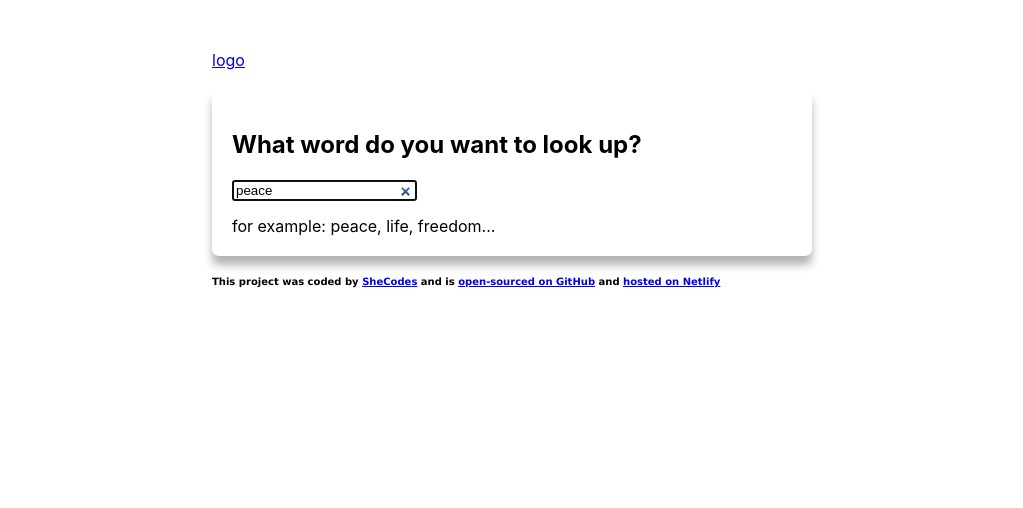
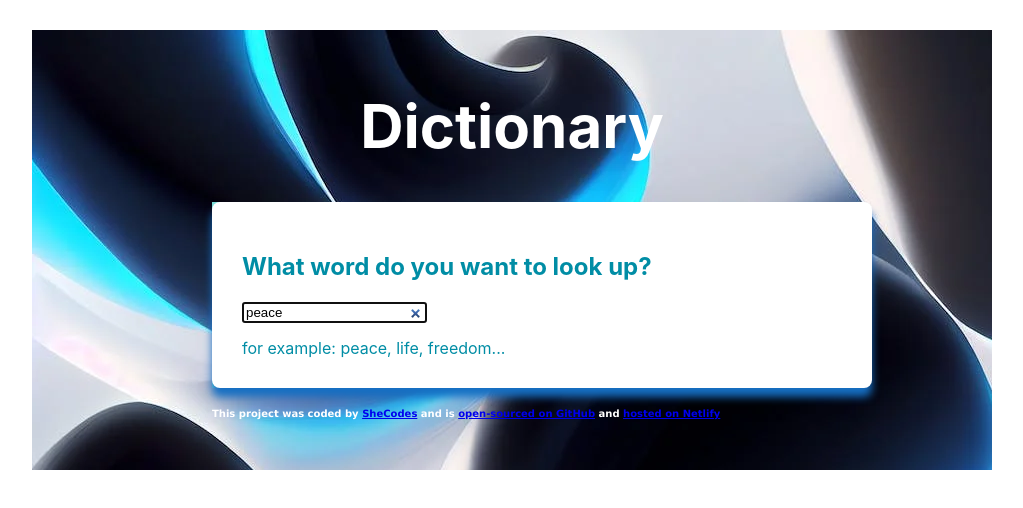
Before and after one commit to Oksihup/dictionary-project, a React (Create React App) app: page / in a window 1280 px wide. Shown: the top 508 px of the page, without its empty margins (128-1151 px from the left). Built offline with nearby package versions, Linux system fonts and the light colour scheme; no server answers.

Commit message:
Added some css details

```diff
--- a/src/App.css
+++ b/src/App.css
@@ -3,19 +3,26 @@
   min-height: 400px;
   padding: 20px;
   margin: 30px auto;
-  color: black;
+  color: #008da5;
   border-radius: 4px;
   min-width: 300px;
+}
+.App-header {
+  text-align: center;
+  color: white;
+  font-size: 30px;
 }
 
 .App {
   max-width: 960px;
   margin: 0 auto;
+  background-color: #aff4ef;
+  background-image: url(pexels-photo.jpg);
 }
 
 .footer {
   margin: 0 auto;
-  color: black;
+  color: white;
   font-size: 10px;
   font-weight: bold;
   font-family: Verdana, Geneva, Tahoma, sans-serif;
--- a/src/App.js
+++ b/src/App.js
@@ -6,9 +6,7 @@ function App() {
     <div className="App">
       <div className="container">
         <header className="App-header">
-          <a href="https://www.shecodes.io/" target="_blank" rel="noreferrer">
-            logo
-          </a>
+          <h1>Dictionary</h1>
         </header>
         <Dictionary defaultKeyword="peace" />
         <footer className="footer">
--- a/src/Dictionary.css
+++ b/src/Dictionary.css
@@ -1,14 +1,16 @@
 .Dictionary {
   max-width: 960px;
   margin: 0 auto;
+  background-color: #7fded8;
 }
 
 .Dictionary section {
   background-color: #fff;
-  border-radius: 7px;
-  box-shadow: 0 9px 9px rgb(0 0 0 / 30%);
+  border-radius: 8px;
+  box-shadow: 0 9px 9px #166fc3;
   margin: 20px 0;
-  padding: 20px;
+  padding: 30px;
+  width: 600px;
 }
 
 .Dictionary label {
@@ -23,7 +25,7 @@
 .Dictionary .search-input {
   display: block;
   height: 64px;
-  color: #666666;
+  color: #008da5;
   font-size: 18px;
   line-height: 21px;
   padding: 22px;
--- a/src/Phonetics.css
+++ b/src/Phonetics.css
@@ -4,8 +4,8 @@
 
 .Phonetics a {
   text-decoration: none;
-  border: 1px solid #2277aa;
-  color: #2277aa;
+  border: 1px solid #008da5;
+  color: #008da5;
   border-radius: 20px;
   font-size: 12px;
   font-weight: bold;
@@ -16,7 +16,7 @@
 
 .Phonetics a:hover {
   color: #fff;
-  background-color: #2277aa;
+  background-color: #008da5;
 }
 
 .Phonetics span {
--- a/src/Photos.css
+++ b/src/Photos.css
@@ -1,4 +1,4 @@
 .Photos img {
-  border-radius: 4px;
-  margin-bottom: 20px;
+  border-radius: 8px;
+  margin-bottom: 15px;
 }
```
Also changed, not shown: src/pexels-photo.jpg (added).
